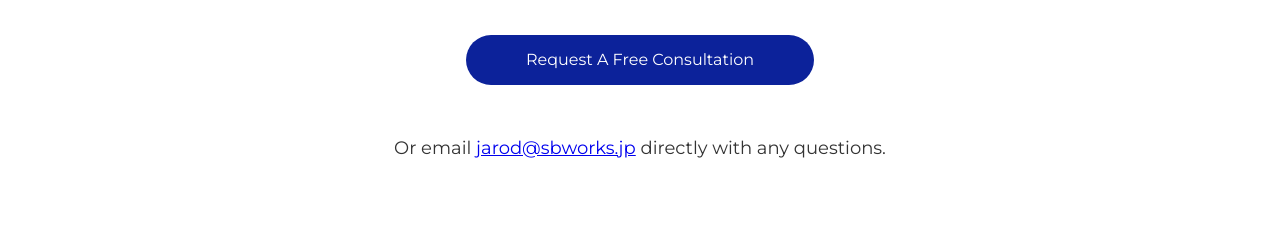
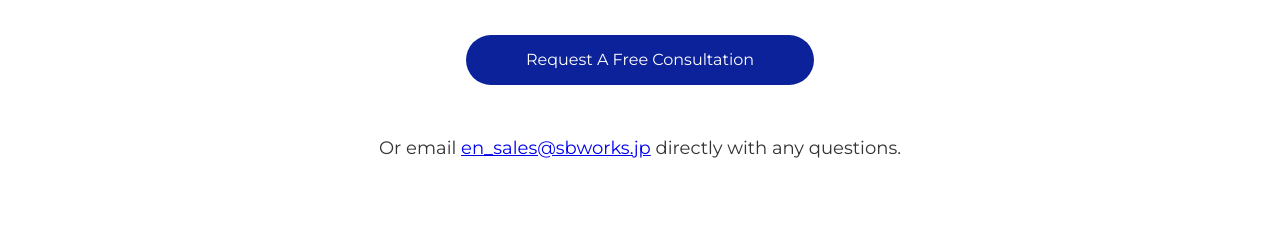
Before and after one commit to atghiphop/sbEnglishLP, a plain HTML site: page index.html in a window 1280 px wide. Shown: the part 1060-1287 px from the top of the page. Drawn offline with Linux system fonts and the light colour scheme.

Commit message:
uodated email

```diff
--- a/index.html
+++ b/index.html
@@ -23,7 +23,7 @@
                     <li><a href="#section3">The Difference</a></li>
                     <li><a href="#section4">How We Help</a></li>
                     <li><a href="#section5">Track Record</a></li>
-                    <li><a href="mailto:jarod@sbworks.jp?subject=Regarding%20SBWorks&body=Let%20us%20know%20below%20about%20any%20questions%20or%20comments%20you%20have%20for%20us:" class="contact-link" data-mailto="true" target="_blank">Contact Us</a></li>
+                    <li><a href="mailto:en_sales@sbworks.jp?subject=Regarding%20SBWorks&body=Let%20us%20know%20below%20about%20any%20questions%20or%20comments%20you%20have%20for%20us:" class="contact-link" data-mailto="true" target="_blank">Contact Us</a></li>
                 </ul>
             </nav>
             <div class="header-right">
@@ -62,8 +62,8 @@
                         <p>We will be your partner to help you enter the Japanese market in a way that makes sense for your business. <br><br> From basic localization, to feet on the ground local support, we will guide your journey to breaking into this lucrative market.</p>
                     </div>
                 </div>
-                <a href="mailto:jarod@sbworks.jp?subject=Consultation%20Request&body=Let%20us%20know%20below%20about%20you%20and%20your%20potential%20project:" class="cta-button" target="_blank">Request A Free Consultation</a>
-                <p class="direct-email"><br>Or email <a href="mailto:jarod@sbworks.jp" class="email-link" target="_blank">jarod@sbworks.jp</a> directly with any questions.</p>
+                <a href="mailto:en_sales@sbworks.jp?subject=Consultation%20Request&body=Let%20us%20know%20below%20about%20you%20and%20your%20potential%20project:" class="cta-button" target="_blank">Request A Free Consultation</a>
+                <p class="direct-email"><br>Or email <a href="mailto:en_sales@sbworks.jp" class="email-link" target="_blank">en_sales@sbworks.jp</a> directly with any questions.</p>
             </div>
         </section>
 
@@ -91,8 +91,8 @@
                         <p>We believe you should always know how many people are working on your project and what work they are doing in detail. <br><br>Our promise is that we provide full transparency from start to finish, breaking down our work hour by hour, person by person, task by task in order to give you the full picture and confidence that we are doing our best for your success.</p>
                     </div>
                 </div>
-                <a href="mailto:jarod@sbworks.jp?subject=Project%20Consultation%20Request&body=Let%20us%20know%20below%20about%20you%20and%20your%20potential%20project:" class="cta-button" target="_blank">Contact Us To Save</a>
-                <p class="direct-email"><br>Or email <a href="mailto:jarod@sbworks.jp" class="email-link" target="_blank">jarod@sbworks.jp</a> directly with any questions.</p>
+                <a href="mailto:en_sales@sbworks.jp?subject=Project%20Consultation%20Request&body=Let%20us%20know%20below%20about%20you%20and%20your%20potential%20project:" class="cta-button" target="_blank">Contact Us To Save</a>
+                <p class="direct-email"><br>Or email <a href="mailto:en_sales@sbworks.jp" class="email-link" target="_blank">en_sales@sbworks.jp</a> directly with any questions.</p>
             </div>
         </section>
 
@@ -120,8 +120,8 @@
                         <p>We have the experience, the skill, the know-how, the passion, and the ability to get your project done and done well. <br><br> Our rates are considerably more reasonable than those of big tech firms and our quality is unmatched. With a perfect track record of client satisfaction and a determination to help your business grow, we are the only choice that makes sense.</p>
                     </div>
                 </div>
-                <a href="mailto:jarod@sbworks.jp?subject=Questions%20About%20SBWorks&body=Let%20us%20know%20below%20about%20any%20questions%20you%20have%20for%20us:" class="cta-button" target="_blank">Contact Us With Any Questions</a>
-                <p class="direct-email"><br>Or email <a href="mailto:jarod@sbworks.jp" class="email-link" target="_blank">jarod@sbworks.jp</a> directly with any questions.</p>
+                <a href="mailto:en_sales@sbworks.jp?subject=Questions%20About%20SBWorks&body=Let%20us%20know%20below%20about%20any%20questions%20you%20have%20for%20us:" class="cta-button" target="_blank">Contact Us With Any Questions</a>
+                <p class="direct-email"><br>Or email <a href="mailto:en_sales@sbworks.jp" class="email-link" target="_blank">en_sales@sbworks.jp</a> directly with any questions.</p>
             </div>
         </section>
 
@@ -149,8 +149,8 @@
                         <p>Once we have found the issues and agreed on where there is potential to improve, we work to provide creative solutions for you that fit your budget and project scope. <br><br> Our motivation is for us to be who you choose for your next project, so being sure that you are satisfied with the solutions we create is tantamount to our shared success. </p>
                     </div>
                 </div>
-                <a href="mailto:jarod@sbworks.jp?subject=Interested%20In%20Growing&body=Let%20us%20know%20below%20about%20how%20you%20are%20looking%20to%20grow:" class="cta-button" target="_blank">Contact Us To Start Growing</a>
-                <p class="direct-email"><br>Or email <a href="mailto:jarod@sbworks.jp" class="email-link" target="_blank">jarod@sbworks.jp</a> directly with any questions.</p>
+                <a href="mailto:en_sales@sbworks.jp?subject=Interested%20In%20Growing&body=Let%20us%20know%20below%20about%20how%20you%20are%20looking%20to%20grow:" class="cta-button" target="_blank">Contact Us To Start Growing</a>
+                <p class="direct-email"><br>Or email <a href="mailto:en_sales@sbworks.jp" class="email-link" target="_blank">en_sales@sbworks.jp</a> directly with any questions.</p>
             </div>
         </section>
 
@@ -178,8 +178,8 @@
                         <p>We collaborated to create BEER ON TAP, a powerful app that connects craft beer lovers with nearby bars and their latest tap offerings. <br><br>With real-time location-based search, users can easily discover what’s on tap and where. Beer logging and social sharing features make it a great tool for craft beer enthusiasts, as well as helping support local businesses. </p>
                     </div>
                 </div>
-                <a href="mailto:jarod@sbworks.jp?subject=Looking%20To%20Potentially%20Work%20Together&body=Let%20us%20know%20below%20about%20ways%20we%20might%20be%20able%20to%20work%20together:" class="cta-button" target="_blank">Become A New Success Story</a>
-                <p class="direct-email"><br>Or email <a href="mailto:jarod@sbworks.jp" class="email-link" target="_blank">jarod@sbworks.jp</a> directly with any questions.</p>
+                <a href="mailto:en_sales@sbworks.jp?subject=Looking%20To%20Potentially%20Work%20Together&body=Let%20us%20know%20below%20about%20ways%20we%20might%20be%20able%20to%20work%20together:" class="cta-button" target="_blank">Become A New Success Story</a>
+                <p class="direct-email"><br>Or email <a href="mailto:en_sales@sbworks.jp" class="email-link" target="_blank">en_sales@sbworks.jp</a> directly with any questions.</p>
             </div>
         </section>
     </main>
```
